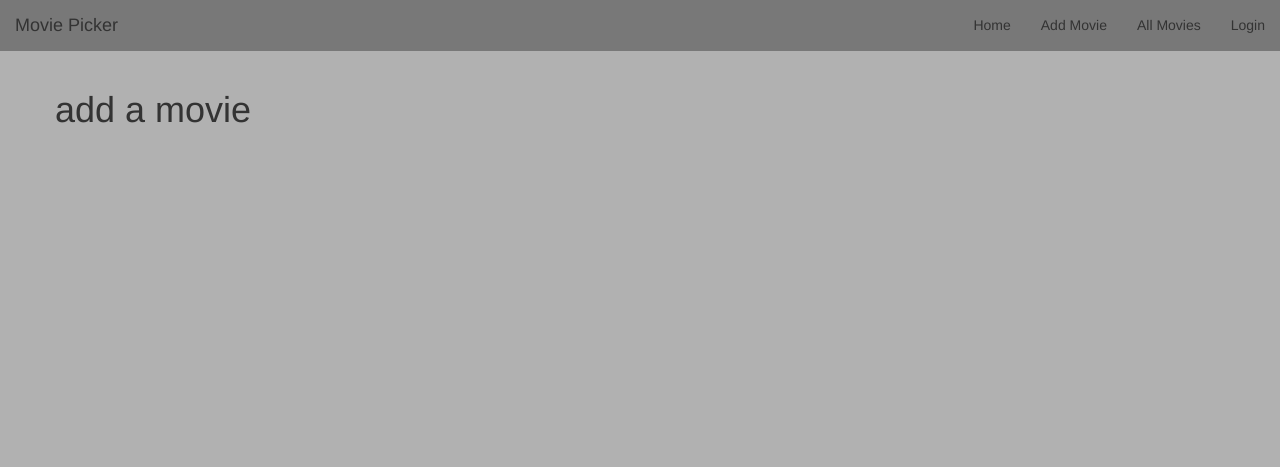
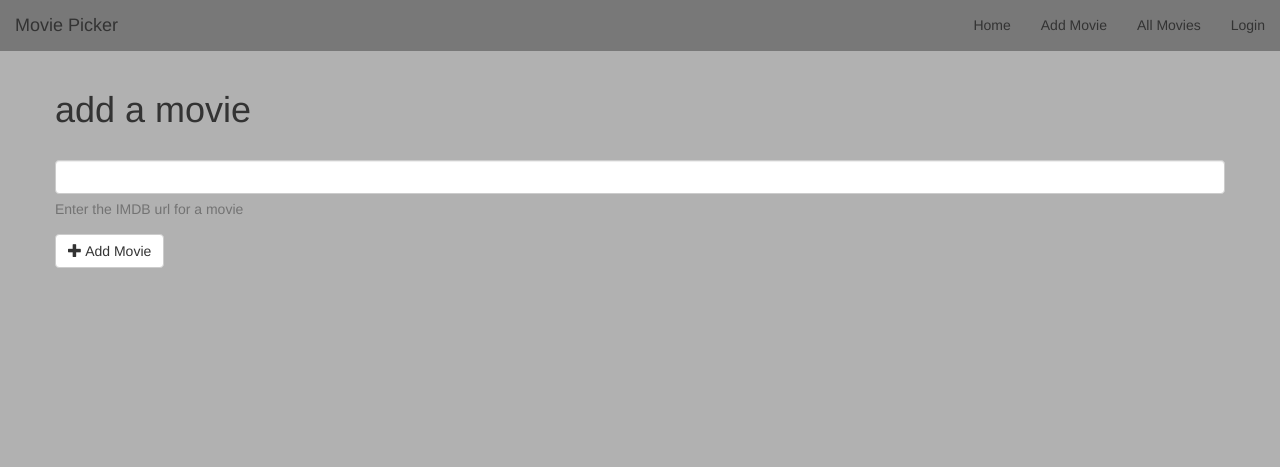
Before and after one commit to mosbasik/moviepicker, a Django app: template main/templates/add_movie.html in a window 1280 px wide. Shown: the top 467 px of the page. Run offline with Django 3.2, Linux system fonts and the light colour scheme; the template is opened without the code that fills it, so the values that code supplies are empty; some libraries are stand-ins or nearby versions.

Commit message:
added add movie form

```diff
--- a/main/templates/add_movie.html
+++ b/main/templates/add_movie.html
@@ -12,6 +12,22 @@
 
         <h1>add a movie</h1>
 
+        <form action="{% url 'add_movie' %}" method='POST'>
+            {% csrf_token %}
+
+            <div class="form-group">
+                <label for="url-box"></label>
+                <input class="form-control" id="url-box" name='url' placeholder=""></input>
+                <p class="help-block">Enter the IMDB url for a movie</p>
+            </div>
+
+            <button type="submit" id='submit-button' class="btn btn-default"><span class='glyphicon glyphicon-plus'></span> Add Movie</button>
+
+        </form>
+
+    </div>
+    <div class="row">
+        {{url_response}}
     </div>
 </div>
 
```
Also changed, not shown: main/views.py (+10 -0 lines).
